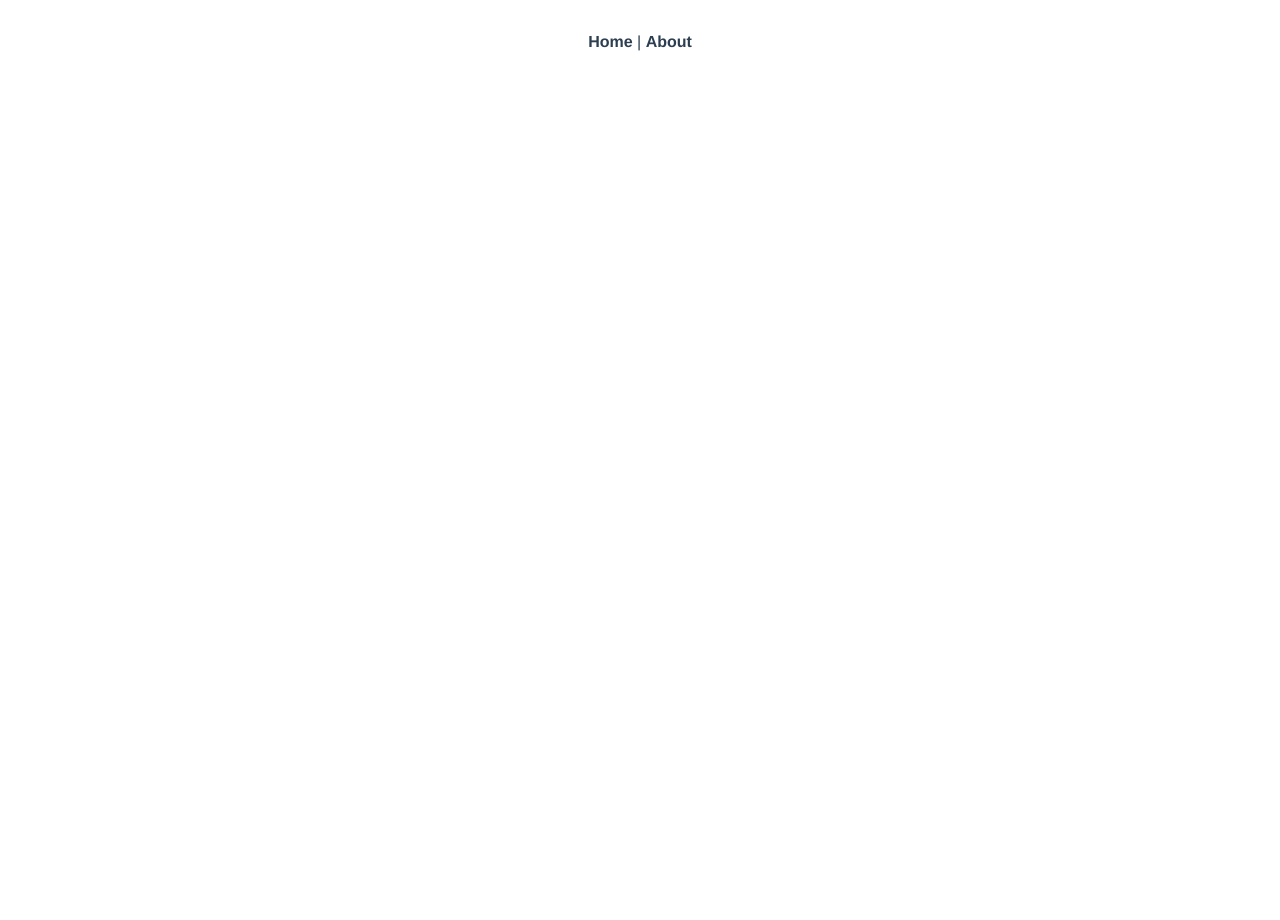
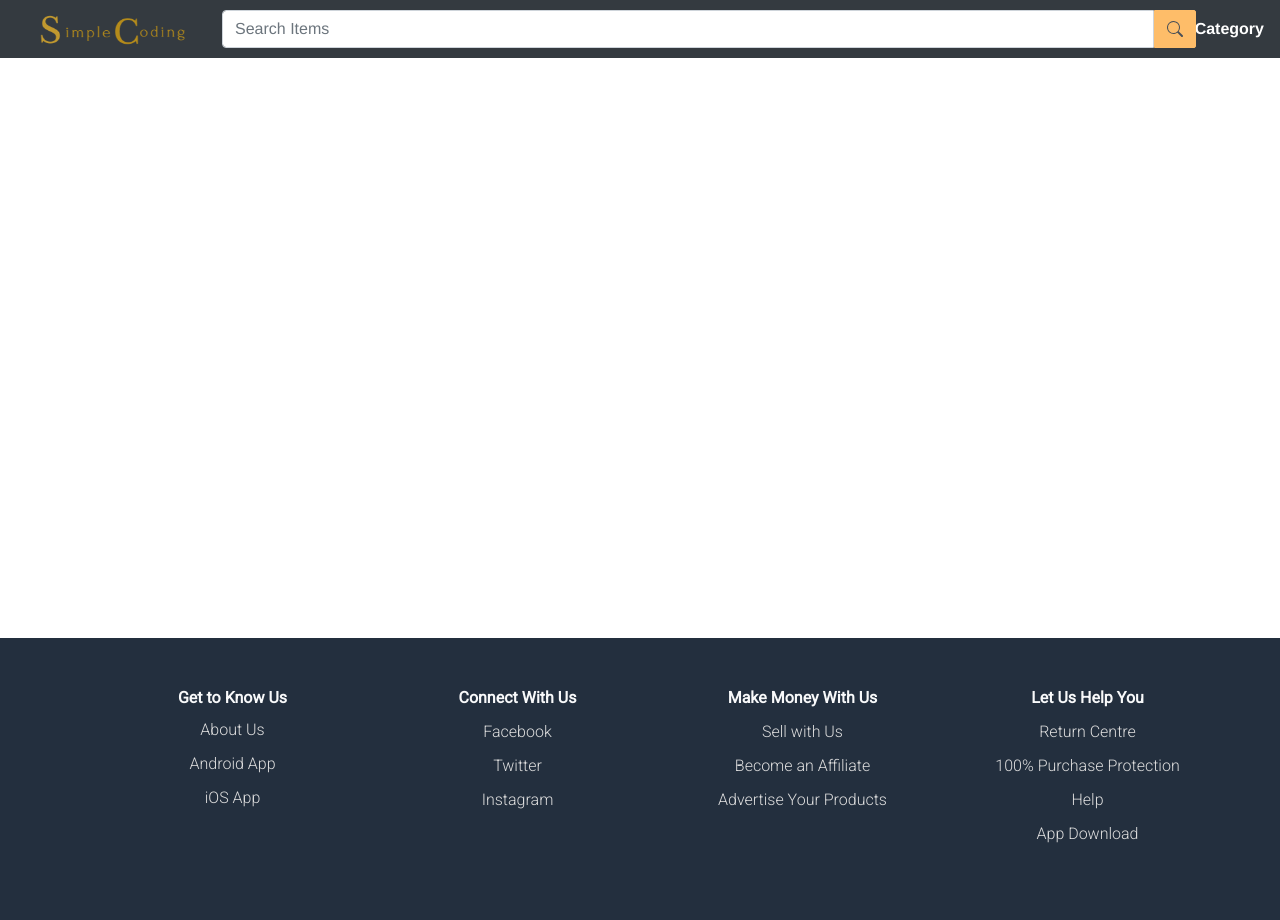
Before and after one commit to JiangWenqi/E-Commerce, a Vue app in the folder e-commerce-ui/: page /admin/product/add in a window 1280 px wide. Before the commit this address had no page. Shown: the top 920 px of the page. Before the commit the page ends 800 px from the top, so only its background shows below. Built offline with nearby package versions, Linux system fonts and the light colour scheme; no server answers.

Commit message:
add views of footer and navbar

```diff
--- a/e-commerce-ui/src/App.vue
+++ b/e-commerce-ui/src/App.vue
@@ -1,10 +1,52 @@
 <template>
-  <div id="nav">
-    <router-link to="/">Home</router-link> |
-    <router-link to="/about">About</router-link>
+  <div id="app">
+    <div id="nav">
+      <NavbarView />
+    </div>
+    <div style="min-height: 60vh">
+      <router-view v-if="products && categories" :baseURL="baseURL" :products="products" :categories="categories"
+        @fetchData="fetchData">
+      </router-view>
+    </div>
+    <FooterView />
   </div>
   <router-view />
 </template>
+
+<script>
+
+const axios = require('axios');
+import NavbarView from "./components/NavbarView.vue"
+import FooterView from "./components/FooterView.vue"
+
+export default {
+  data() {
+    return {
+      baseURL: "https://limitless-lake-55070.herokuapp.com/",
+      products: null,
+      categories: null
+    }
+  },
+
+  components: { NavbarView, FooterView },
+  methods: {
+    async fetchData() {
+      // fetch products
+      await axios.get(this.baseURL + "product/")
+        .then(res => this.products = res.data)
+        .catch(err => console.log(err))
+
+      //fetch categories
+      await axios.get(this.baseURL + "category/")
+        .then(res => this.categories = res.data)
+        .catch(err => console.log(err))
+    }
+  },
+  mounted() {
+    this.fetchData();
+  }
+}
+</script>
 
 <style>
 #app {
@@ -13,10 +55,6 @@
   -moz-osx-font-smoothing: grayscale;
   text-align: center;
   color: #2c3e50;
-}
-
-#nav {
-  padding: 30px;
 }
 
 #nav a {
--- /dev/null
+++ b/e-commerce-ui/src/components/FooterView.vue
@@ -0,0 +1,87 @@
+<template>
+    <footer>
+        <div class="container pt-5">
+            <div class="row">
+                <div class="col-md-3 col-6">
+                    <ul style="list-style-type: none">
+                        <li class="text-light font-weight-bold pb-2">Get to Know Us</li>
+                        <li><a class="footer-link font-weight-light" href="#">About Us</a></li>
+                        <li><a class="footer-link font-weight-light" href="#">Android App</a><br></li>
+                        <li><a class="footer-link font-weight-light" href="#">iOS App</a><br></li>
+                    </ul>
+                </div>
+
+                <div class="col-md-3 col-6">
+                    <ul style="list-style-type: none">
+                        <li class="text-light font-weight-bold">Connect With Us</li>
+                        <li><a class="footer-link font-weight-light" href="#">Facebook</a></li>
+                        <li><a class="footer-link font-weight-light" href="#">Twitter</a><br></li>
+                        <li><a class="footer-link font-weight-light" href="#">Instagram</a><br></li>
+                    </ul>
+                </div>
+
+                <div class="col-md-3 col-6">
+                    <ul style="list-style-type: none">
+                        <li class="text-light font-weight-bold">Make Money With Us</li>
+                        <li><a class="footer-link font-weight-light" href="#">Sell with Us</a></li>
+                        <li><a class="footer-link font-weight-light" href="#">Become an Affiliate</a><br></li>
+                        <li><a class="footer-link font-weight-light" href="#">Advertise Your Products</a><br></li>
+                    </ul>
+                </div>
+
+                <div class="col-md-3 col-6">
+                    <ul style="list-style-type: none">
+                        <li class="text-light font-weight-bold">Let Us Help You</li>
+                        <li><a class="footer-link font-weight-light" href="#">Return Centre</a></li>
+                        <li><a class="footer-link font-weight-light" href="#">100% Purchase Protection</a><br></li>
+                        <li><a class="footer-link font-weight-light" href="#">Help</a><br></li>
+                        <li><a class="footer-link font-weight-light" href="#">App Download</a><br></li>
+                    </ul>
+                </div>
+            </div>
+
+            <div class="row">
+                <div class="col-12">
+                    <div class="text-center py-5">
+                        <img id="logo" src="../assets/icon.png" />
+                    </div>
+                </div>
+            </div>
+        </div>
+    </footer>
+</template>
+
+<script>
+export default {
+    name: "FooterView"
+}
+</script>
+
+<style>
+footer {
+    margin-top: 100px;
+    background-color: #232F3E;
+    font-size: 16px;
+}
+
+li {
+    padding-left: 0;
+    padding-bottom: 10px;
+}
+
+a {
+    text-decoration: none;
+}
+
+.footer-link {
+    color: #DDD;
+}
+
+#logo {
+    width: 150px;
+}
+
+footer {
+    font-family: 'Roboto', sans-serif;
+}
+</style>
--- /dev/null
+++ b/e-commerce-ui/src/components/NavbarView.vue
@@ -0,0 +1,68 @@
+<template>
+    <nav class="navbar navbar-expand-lg navbar-dark bg-dark">
+        <!--    Logo-->
+        <router-link class="navbar-brand" :to="{ name: 'Home' }">
+            <img id="logo" src="../assets/icon.png" />
+        </router-link>
+
+        <!--    Burger Button-->
+        <button class="navbar-toggler" type="button" data-toggle="collapse" data-target="#navbarSupportedContent"
+            aria-controls="navbarSupportedContent" aria-expanded="false" aria-label="Toggle navigation">
+            <span class="navbar-toggler-icon"></span>
+        </button>
+
+        <div class="collapse navbar-collapse" id="navbarSupportedContent">
+            <!--      Search Bar-->
+            <form class="form-inline ml-auto mr-auto">
+                <div class="input-group">
+                    <input size="100" type="text" class="form-control" placeholder="Search Items" aria-label="Username"
+                        aria-describedby="basic-addon1">
+                    <div class="input-group-prepend">
+                        <span class="input-group-text" id="search-button-navbar">
+                            <svg xmlns="http://www.w3.org/2000/svg" width="16" height="16" fill="currentColor"
+                                class="bi bi-search" viewBox="0 0 16 16">
+                                <path
+                                    d="M11.742 10.344a6.5 6.5 0 1 0-1.397 1.398h-.001c.03.04.062.078.098.115l3.85 3.85a1 1 0 0 0 1.415-1.414l-3.85-3.85a1.007 1.007 0 0 0-.115-.1zM12 6.5a5.5 5.5 0 1 1-11 0 5.5 5.5 0 0 1 11 0z" />
+                            </svg>
+                        </span>
+                    </div>
+                </div>
+            </form>
+            <div>
+                <router-link style="color: white" :to="{ name: 'AdminCategory' }">
+                    Category
+                </router-link>
+            </div>
+        </div>
+    </nav>
+
+</template>
+
+<script>
+export default {
+    name: "NavbarView",
+    data() {
+    },
+    methods: {
+    },
+}
+</script>
+
+<style scoped>
+#logo {
+    width: 150px;
+    margin-left: 20px;
+    margin-right: 20px;
+}
+
+.nav-link {
+    color: rgba(255, 255, 255);
+}
+
+#search-button-navbar {
+    background-color: #febd69;
+    border-color: #febd69;
+    border-top-right-radius: 2px;
+    border-bottom-right-radius: 2px;
+}
+</style>
```
Also changed, not shown: e-commerce-ui/src/assets/icon.png (added).
